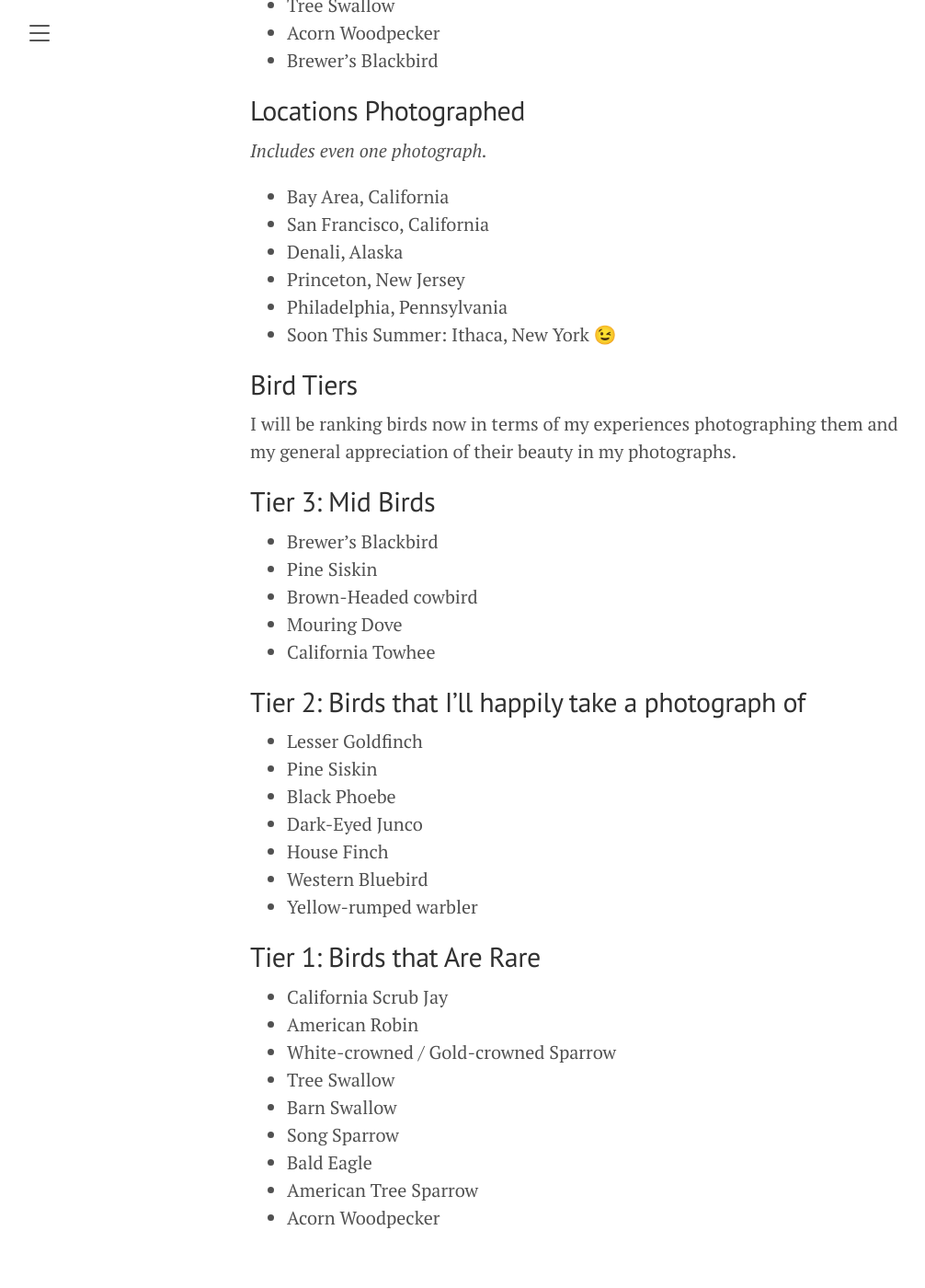
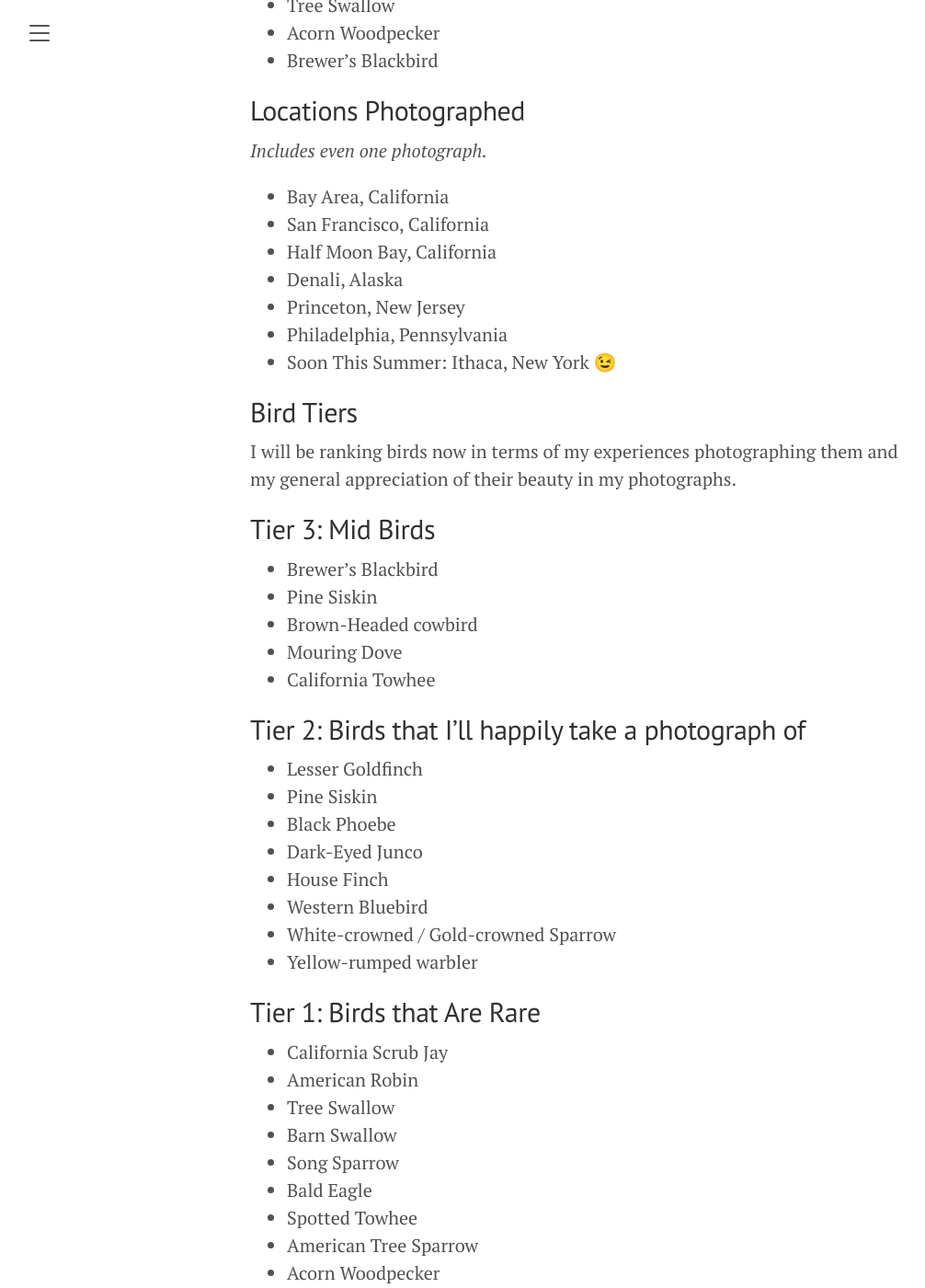
Before and after one commit to anish-lakkapragada/moments-of-clarity, a Jekyll site: the page built from _posts/2022-10-04-birdslist.markdown, in a window 1280 px wide and 1400 px high, scrolled down 1186 px. Shown: the whole window at 92% size, without its empty margins (8-1014 px from the left). Built offline with Jekyll 4.4.1, drawn with Linux system fonts in a browser that asks for light colours.

```diff
--- a/_posts/2022-10-04-birdslist.markdown
+++ b/_posts/2022-10-04-birdslist.markdown
@@ -1,9 +1,10 @@
 ---
 layout: post
-title:  "Photograph Birds List"
-date:   2022-10-04 0:00:00 -0700
+title: "Photograph Birds List"
+date: 2022-10-04 0:00:00 -0700
 categories: jekyll update
 ---
+
 <script src="https://cdn.mathjax.org/mathjax/latest/MathJax.js?config=TeX-AMS-MML_HTMLorMML" type="text/javascript"></script>
 
 **Keywords: Bird Species, Random**
@@ -13,6 +14,7 @@ categories: jekyll update
 For the last year, I've gone outside and taken photos of specifically birds (yes those things) in my backyard, neighborhood, and local parks and forests. It's pretty fun and one of the bird things I've always wanted to do is to maintain a list of all the bird's I've photographed (the second is to make a tier list).
 
 ## Birds Photographed
+
 - California Scrub Jay
 - Lesser Goldfinch
 - Black Phoebe
@@ -40,10 +42,12 @@ For the last year, I've gone outside and taken photos of specifically birds (yes
 - Brewer's Blackbird
 
 ## Locations Photographed
-*Includes even one photograph.*
+
+_Includes even one photograph._
 
 - Bay Area, California
 - San Francisco, California
+- Half Moon Bay, California
 - Denali, Alaska
 - Princeton, New Jersey
 - Philadelphia, Pennsylvania
@@ -54,6 +58,7 @@ For the last year, I've gone outside and taken photos of specifically birds (yes
 I will be ranking birds now in terms of my experiences photographing them and my general appreciation of their beauty in my photographs.
 
 ## Tier 3: Mid Birds
+
 - Brewer's Blackbird
 - Pine Siskin
 - Brown-Headed cowbird
@@ -61,21 +66,24 @@ I will be ranking birds now in terms of my experiences photographing them and my
 - California Towhee
 
 ## Tier 2: Birds that I'll happily take a photograph of
+
 - Lesser Goldfinch
 - Pine Siskin
 - Black Phoebe
 - Dark-Eyed Junco
 - House Finch
 - Western Bluebird
+- White-crowned / Gold-crowned Sparrow
 - Yellow-rumped warbler
 
 ## Tier 1: Birds that Are Rare
+
 - California Scrub Jay
 - American Robin
-- White-crowned / Gold-crowned Sparrow
 - Tree Swallow
 - Barn Swallow
 - Song Sparrow
 - Bald Eagle
+- Spotted Towhee
 - American Tree Sparrow
 - Acorn Woodpecker
```
Also changed, not shown: _posts/2023-03-25-why-I-enjoy-school.markdown (+6 -5 lines), birds.md (+11 -3 lines).
